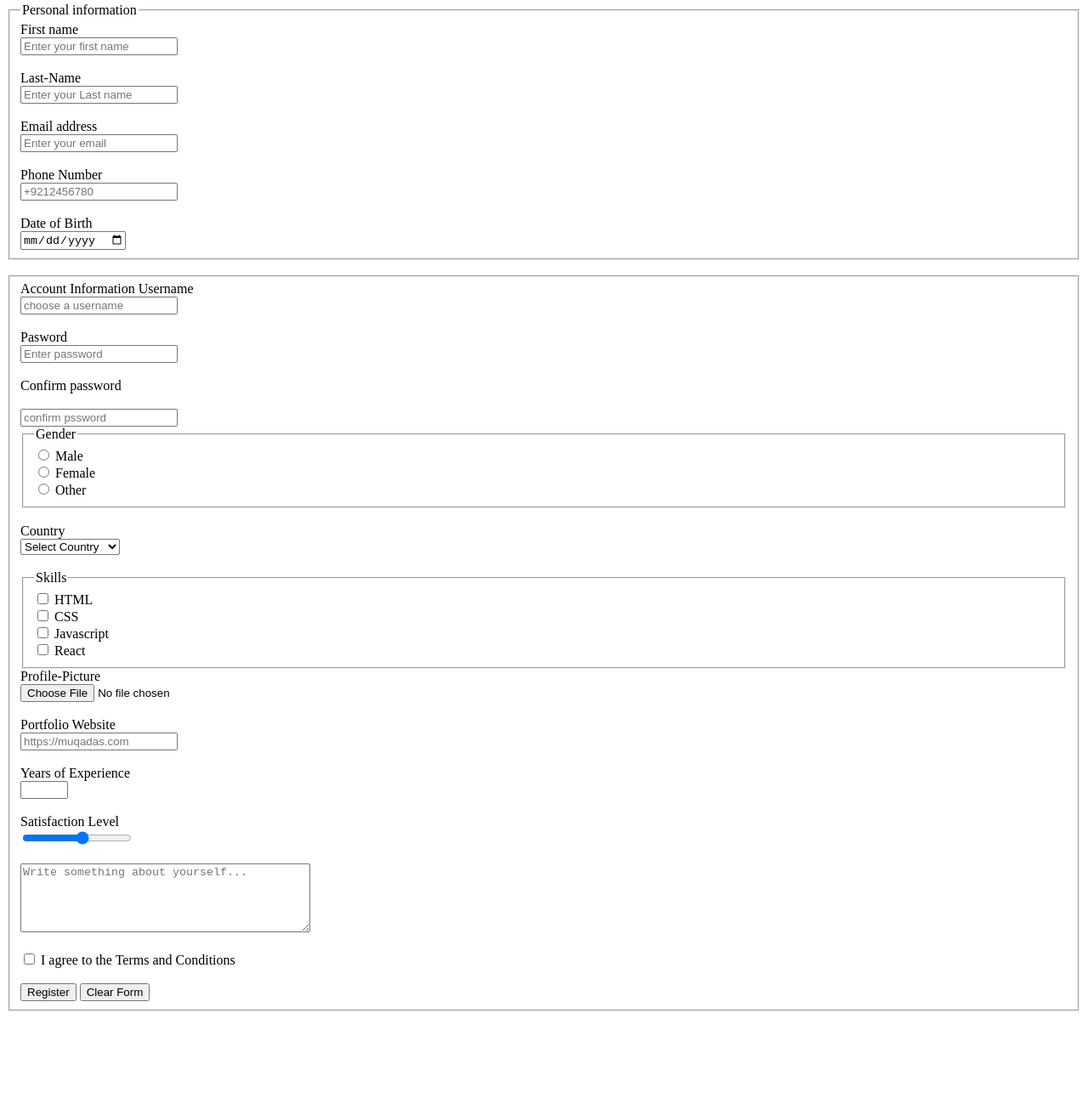
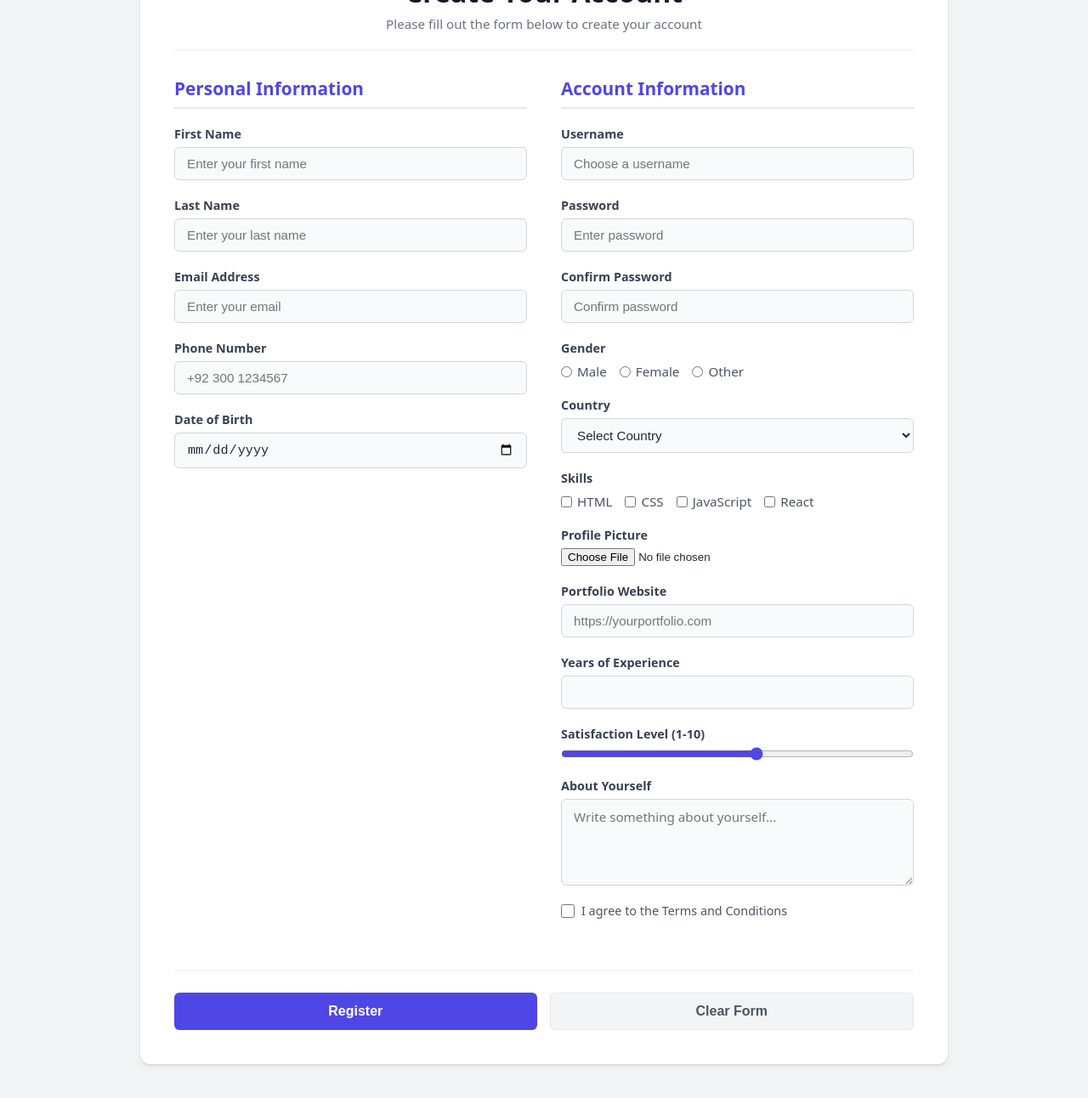
Before and after one commit to web-dev-html-css-javascript-projects/web-dev-html-css-javascript-projects, a plain HTML site: page HTML/03-registration-form/registration.html in a window 1280 px wide. Shown: the part 111-1403 px from the top of the page at 85% size. Before the commit the page ends 1309 px from the top, so only its background shows below. Drawn offline with Linux system fonts and the light colour scheme.

Commit message:
style(registration): add styling and fix HTML bugs

```diff
--- a/HTML/03-registration-form/registration.html
+++ b/HTML/03-registration-form/registration.html
@@ -3,231 +3,147 @@
 <head>
     <meta charset="UTF-8">
     <meta name="viewport" content="width=device-width, initial-scale=1.0">
-    <title>Document</title>
+    <title>User Registration Form</title>
+    <!-- Link the CSS file -->
+    <link rel="stylesheet" href="style.css">
 </head>
 <body>
+    <div class="form-container">
         <header>
-        <h1>User Registration Form</h1>
-        <p>Pleae fill out the form below to creare your account</p>
-
+            <h1>Create Your Account</h1>
+            <p>Please fill out the form below to create your account</p>
         </header>
 
         <!--Main Content-->
         <main>
-        <!--Rgistration form-->
             <form action="#" method="post" enctype="multipart/form-data">
-            <!--Personal-Informaion-->
+
+                <!--Personal-Information-->
                 <fieldset>
-                <legend>Personal information</legend>
-                <label for="first-name">First name</label>
-                <br>
+                    <legend>Personal Information</legend>
+
+                    <div class="input-group">
+                        <label for="first-name">First Name</label>
                         <input type="text" id="first-name" name="first-name" placeholder="Enter your first name" required>
-                <br>
+                    </div>
 
-                <br>
-                <label for ="last-name">Last-Name</label>
-                <br>
-                <input type="text" id="last-name" name="last-name" placeholder="Enter your Last name" required>
-                <br>
-                <br>
-                <label for ="email">Email address</label>
-                <br>
+                    <div class="input-group">
+                        <label for="last-name">Last Name</label>
+                        <input type="text" id="last-name" name="last-name" placeholder="Enter your last name" required>
+                    </div>
+
+                    <div class="input-group">
+                        <label for="email">Email Address</label>
                         <input type="email" id="email" name="email" placeholder="Enter your email" required>
+                    </div>
 
-                <br>
-                <br>
-                <label for ="phone">Phone Number</label>
-                <br>
+                    <div class="input-group">
+                        <label for="phone">Phone Number</label>
+                        <input type="tel" id="phone" name="phone" placeholder="+92 300 1234567" required>
+                    </div>
 
-                <input type="tel" id="phone" name="phone" placeholder="+9212456780" required>
-
-                <br>
-                <br>
+                    <div class="input-group">
                         <label for="dob">Date of Birth</label>
-                <br>
                         <input type="date" id="dob" name="dob" required>
+                    </div>
                 </fieldset>
-
-            <br>
-
 
                 <!--Account-Information-->
                 <fieldset>
+                    <legend>Account Information</legend>
 
-                <lengend>Account Information</lengend>
+                    <div class="input-group">
                         <label for="username">Username</label>
-                <br>
-                <input type="text" id="username" name="username" placeholder="choose a username" required>
-                <br>
-                <br>
+                        <input type="text" id="username" name="username" placeholder="Choose a username" required>
+                    </div>
 
+                    <div class="input-group">
+                        <label for="password">Password</label>
+                        <input type="password" id="password" name="password" placeholder="Enter password" required>
+                    </div>
 
-                <label for="password">Pasword</label>
-                <br>
-                <input type="password" id="password" name="password" placeholder="Enter password" required>
-                <br>
-                <br>
-
-
-                <label for="Confirm-password">Confirm password</label>
-                <br>
-                <br>
-                <input type="password" id="confirm-password" name="confirm-password" placeholder="confirm pssword" required>
-                <br>
+                    <div class="input-group">
+                        <label for="confirm-password">Confirm Password</label>
+                        <input type="password" id="confirm-password" name="confirm-password" placeholder="Confirm password" required>
+                    </div>
 
                     <!--Gender-->
-                <fieldset>
-                    <legend>Gender</legend>
-                    <input type="radio" id="male" name="gender" value="Male">
-
-                    <label for="male">Male</label>
-                    <br>
-
-
-                    <input type="radio" id="female" name="gender" value="Female">
-                    <label for="female">Female</label>
-                    <br>
-
-                    <input type="radio" id="other" name="gender" value="other">
-                    <label for="other">Other</label>
-                </fieldset>
-
-
-                <br>
+                    <div class="radio-checkbox-group">
+                        <label class="group-label">Gender</label>
+                        <div class="options-list">
+                            <label><input type="radio" id="male" name="gender" value="Male" required> Male</label>
+                            <label><input type="radio" id="female" name="gender" value="Female"> Female</label>
+                            <label><input type="radio" id="other" name="gender" value="Other"> Other</label>
+                        </div>
+                    </div>
 
                     <!--Country-->
+                    <div class="input-group">
                         <label for="country">Country</label>
-                <br>
-                <select id="country" name="country">
+                        <select id="country" name="country" required>
                             <option value="">Select Country</option>
                             <option value="Pakistan">Pakistan</option>
                             <option value="India">India</option>
                             <option value="China">China</option>
                             <option value="USA">USA</option>
                             <option value="UK">United Kingdom</option>
+                        </select>
+                    </div>
 
+                    <!--Skills-->
+                    <div class="radio-checkbox-group">
+                        <label class="group-label">Skills</label>
+                        <div class="options-list">
+                            <label><input type="checkbox" id="skill-html" name="skills" value="HTML"> HTML</label>
+                            <label><input type="checkbox" id="skill-css" name="skills" value="CSS"> CSS</label>
+                            <label><input type="checkbox" id="skill-js" name="skills" value="JavaScript"> JavaScript</label>
+                            <label><input type="checkbox" id="skill-react" name="skills" value="React"> React</label>
+                        </div>
+                    </div>
 
-                </select>
-                <br>
-                <br>
-                <!---Skills-->
-                <fieldset>
-                    <legend>Skills</legend>
-                    <input type="checkbox" id="html" name="skills" value="HTML">
-                    <label for ="HTML">HTML</label>
-                    <br>
+                    <!--File-Upload-->
+                    <div class="input-group">
+                        <label for="profile-picture">Profile Picture</label>
+                        <input type="file" id="profile-picture" name="profile-picture">
+                    </div>
 
-                    <input type="checkbox" id="html" name="skills" value="CSS">
-                    <label for ="HTML">CSS</label>
-                    <br>
+                    <div class="input-group">
+                        <label for="website">Portfolio Website</label>
+                        <input type="url" id="website" name="website" placeholder="https://yourportfolio.com">
+                    </div>
 
+                    <!--Experience-->
+                    <div class="input-group">
+                        <label for="experience">Years of Experience</label>
+                        <input type="number" id="experience" name="experience" min="0" max="40">
+                    </div>
 
-                    <input type="checkbox" id="html" name="skills" value="Jacescript">
-                    <label for ="HTML">Javascript</label>
-                    <br>
+                    <!--Satisfaction-->
+                    <div class="input-group">
+                        <label for="satisfaction">Satisfaction Level (1-10)</label>
+                        <input type="range" id="satisfaction" name="satisfaction" min="1" max="10">
+                    </div>
 
+                    <!--About-->
+                    <div class="input-group">
+                        <label for="about">About Yourself</label>
+                        <textarea id="about" name="about" rows="4" placeholder="Write something about yourself..."></textarea>
+                    </div>
 
-                    <input type="checkbox" id="html" name="skills" value="React">
-                    <label for ="HTML">React</label>
+                    <!--Terms-->
+                    <div class="terms-accept">
+                        <input type="checkbox" id="terms" name="terms" required>
+                        <label for="terms">I agree to the Terms and Conditions</label>
+                    </div>
                 </fieldset>
 
-                    <!--File-Upload-->
-                    <label for="profile-picture">Profile-Picture</label>
-                    <br>
-
-                    <input type="file" id="profile-picture" name="profile picture">
-                    <br>
-
-
-
-                    <br>
-
-                    <label for="website">Portfolio Website</label>
-                    <br>
-                    <input type="url" id="website" name="website" placeholder="https://muqadas.com">
-                    <br>
-                    <br>
-                    <!-- ================= EXPERIENCE ================= -->
-
-            <label for="experience">Years of Experience</label>
-
-            <br>
-
-            <input
-                type="number"
-                id="experience"
-                name="experience"
-                min="0"
-                max="40">
-
-            <br><br>
-
-            <label for="satisfaction">
-                Satisfaction Level
-            </label>
-
-            <br>
-
-            <input
-                type="range"
-                id="satisfaction"
-                name="satisfaction"
-                min="1"
-                max="10">
-
-            <br><br>
-
-            <!--About-->
-                        <textarea
-                id="about"
-                name="about"
-                rows="5"
-                cols="40"
-                placeholder="Write something about yourself..."></textarea>
-
-            <br><br>
-
-            <!--terms-->
-
-            <input
-                type="checkbox"
-                id="terms"
-                name="terms"
-                required>
-
-            <label for="terms">
-                I agree to the Terms and Conditions
-            </label>
-
-            <br><br>
-
-            <!--button-->
-
-            <button type="submit">
-                Register
-            </button>
-
-            <button type="reset">
-                Clear Form
-            </button>
-
-
-
-
-
-
-
-
-
-
-
-
-
-
-
-
-
+                <!--Buttons-->
+                <div class="button-group">
+                    <button type="submit" class="btn btn-primary">Register</button>
+                    <button type="reset" class="btn btn-secondary">Clear Form</button>
+                </div>
             </form>
         </main>
+    </div>
 </body>
 </html>
--- /dev/null
+++ b/HTML/03-registration-form/style.css
@@ -0,0 +1,236 @@
+/* --- Global Styles & Background --- */
+* {
+    margin: 0;
+    padding: 0;
+    box-sizing: border-box;
+}
+
+body {
+    font-family: system-ui, -apple-system, BlinkMacSystemFont, "Segoe UI", Roboto, sans-serif;
+    background-color: #f3f4f6; /* Modern light background */
+    color: #1f2937;
+    padding: 40px 20px;
+    display: flex;
+    justify-content: center;
+    align-items: center;
+    min-height: 100vh;
+}
+
+/* --- Container Form Card (Widened to 950px for side-by-side layout) --- */
+.form-container {
+    background-color: #ffffff;
+    width: 100%;
+    max-width: 950px;
+    padding: 40px;
+    border-radius: 12px;
+    box-shadow: 0 4px 10px rgba(0, 0, 0, 0.05), 0 1px 3px rgba(0, 0, 0, 0.1);
+}
+
+/* --- Header --- */
+header {
+    text-align: center;
+    margin-bottom: 30px;
+    border-bottom: 2px solid #f3f4f6;
+    padding-bottom: 20px;
+}
+
+header h1 {
+    font-size: 2rem;
+    color: #111827;
+}
+
+header p {
+    font-size: 0.95rem;
+    color: #6b7280;
+    margin-top: 6px;
+}
+
+/* --- CSS Grid for Side-by-Side Form Layout --- */
+form {
+    display: grid;
+    grid-template-columns: 1fr 1fr; /* Two equal columns */
+    gap: 40px; /* Space between the two columns */
+}
+
+/* --- Fieldsets --- */
+fieldset {
+    border: none;
+    min-width: 0; /* Prevents flex/grid items from overflowing */
+}
+
+fieldset legend {
+    font-size: 1.3rem;
+    font-weight: 700;
+    color: #4f46e5; /* Modern Indigo color */
+    margin-bottom: 20px;
+    display: block;
+    border-bottom: 2px solid #e5e7eb;
+    padding-bottom: 8px;
+    width: 100%;
+}
+
+/* --- Input Groups --- */
+.input-group {
+    margin-bottom: 20px;
+    display: flex;
+    flex-direction: column;
+}
+
+.input-group label {
+    font-size: 0.9rem;
+    font-weight: 600;
+    color: #374151;
+    margin-bottom: 6px;
+}
+
+.input-group input[type="text"],
+.input-group input[type="email"],
+.input-group input[type="tel"],
+.input-group input[type="date"],
+.input-group input[type="password"],
+.input-group input[type="number"],
+.input-group input[type="url"],
+.input-group select,
+.input-group textarea {
+    padding: 10px 14px;
+    border: 1px solid #d1d5db;
+    border-radius: 6px;
+    font-size: 0.95rem;
+    color: #1f2937;
+    outline: none;
+    transition: all 0.2s ease;
+    background-color: #f9fafb;
+}
+
+.input-group input:focus,
+.input-group select:focus,
+.input-group textarea:focus {
+    border-color: #4f46e5;
+    background-color: #ffffff;
+    box-shadow: 0 0 0 3px rgba(79, 70, 229, 0.15);
+}
+
+.input-group textarea {
+    resize: vertical;
+    font-family: inherit;
+}
+
+/* --- Radio & Checkbox Lists --- */
+.radio-checkbox-group {
+    margin-bottom: 20px;
+}
+
+.group-label {
+    font-size: 0.9rem;
+    font-weight: 600;
+    color: #374151;
+    margin-bottom: 8px;
+    display: block;
+}
+
+.options-list {
+    display: flex;
+    flex-wrap: wrap;
+    gap: 15px;
+}
+
+.options-list label {
+    display: flex;
+    align-items: center;
+    gap: 6px;
+    font-size: 0.95rem;
+    cursor: pointer;
+    color: #4b5563;
+}
+
+.options-list input {
+    accent-color: #4f46e5;
+    cursor: pointer;
+}
+
+/* --- Range styling --- */
+.input-group input[type="range"] {
+    accent-color: #4f46e5;
+    padding: 0;
+    cursor: pointer;
+}
+
+/* --- Terms Accept section --- */
+.terms-accept {
+    display: flex;
+    align-items: center;
+    gap: 8px;
+    margin-top: 10px;
+    margin-bottom: 10px;
+}
+
+.terms-accept input {
+    width: 16px;
+    height: 16px;
+    accent-color: #4f46e5;
+    cursor: pointer;
+}
+
+.terms-accept label {
+    font-size: 0.9rem;
+    color: #4b5563;
+    cursor: pointer;
+}
+
+/* --- Button Group (Spans across both columns) --- */
+.button-group {
+    grid-column: span 2; /* Span across both left and right columns */
+    display: flex;
+    gap: 15px;
+    border-top: 2px solid #f3f4f6;
+    padding-top: 25px;
+    margin-top: 10px;
+}
+
+.btn {
+    flex: 1;
+    padding: 12px;
+    border: none;
+    border-radius: 6px;
+    font-size: 1rem;
+    font-weight: 600;
+    cursor: pointer;
+    transition: all 0.2s ease;
+}
+
+.btn-primary {
+    background-color: #4f46e5;
+    color: #ffffff;
+}
+
+.btn-primary:hover {
+    background-color: #4338ca;
+}
+
+.btn-secondary {
+    background-color: #f3f4f6;
+    color: #4b5563;
+    border: 1px solid #e5e7eb;
+}
+
+.btn-secondary:hover {
+    background-color: #e5e7eb;
+}
+
+/* --- Responsive Adjustments --- */
+@media (max-width: 768px) {
+    /* Stack columns vertically on mobile screens */
+    form {
+        grid-template-columns: 1fr;
+        gap: 20px;
+    }
+
+    .button-group {
+        grid-column: span 1;
+        flex-direction: column;
+    }
+
+    .form-container {
+        padding: 20px;
+    }
+}
```
Lines whose indentation alone changed are shown as unchanged.
